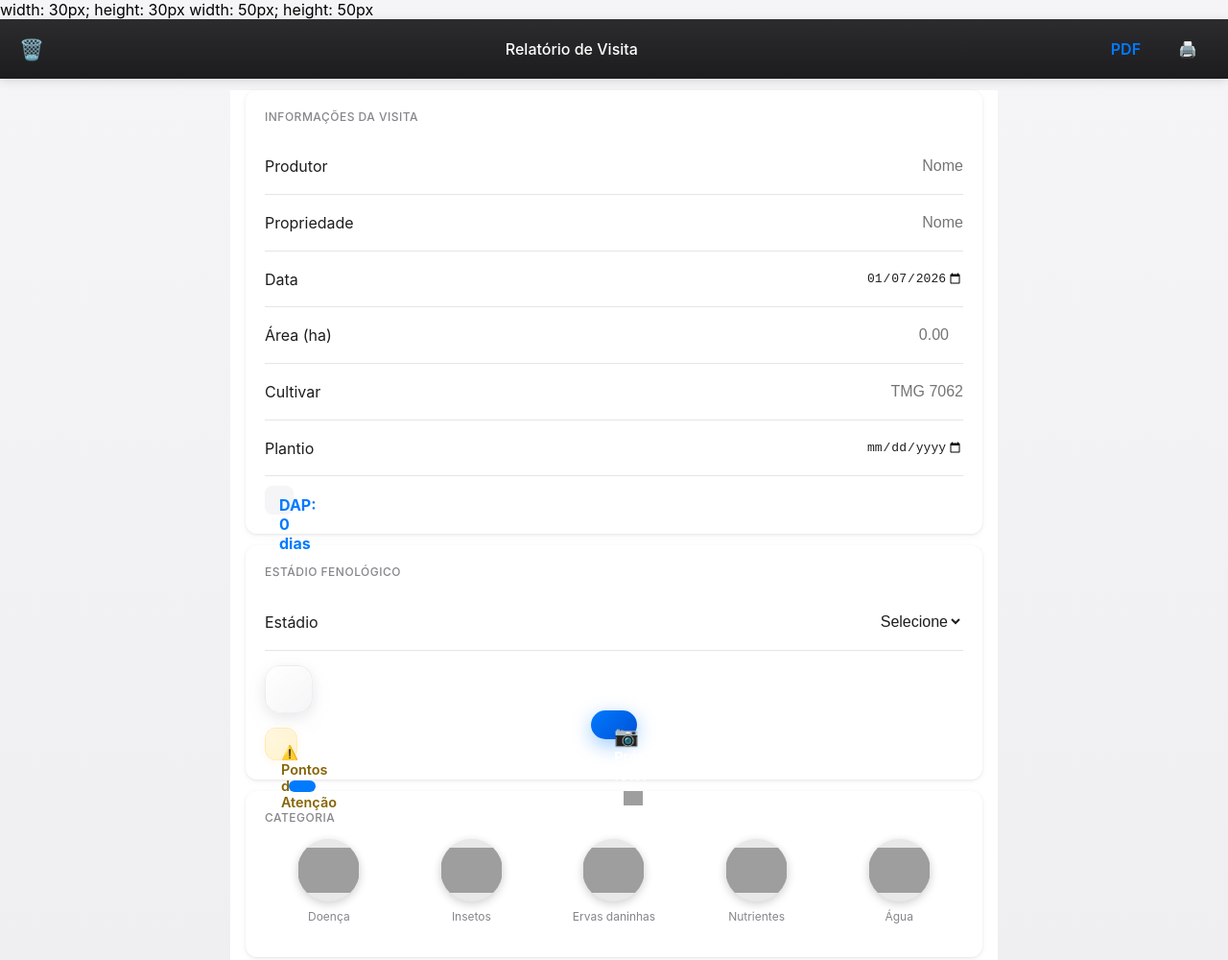
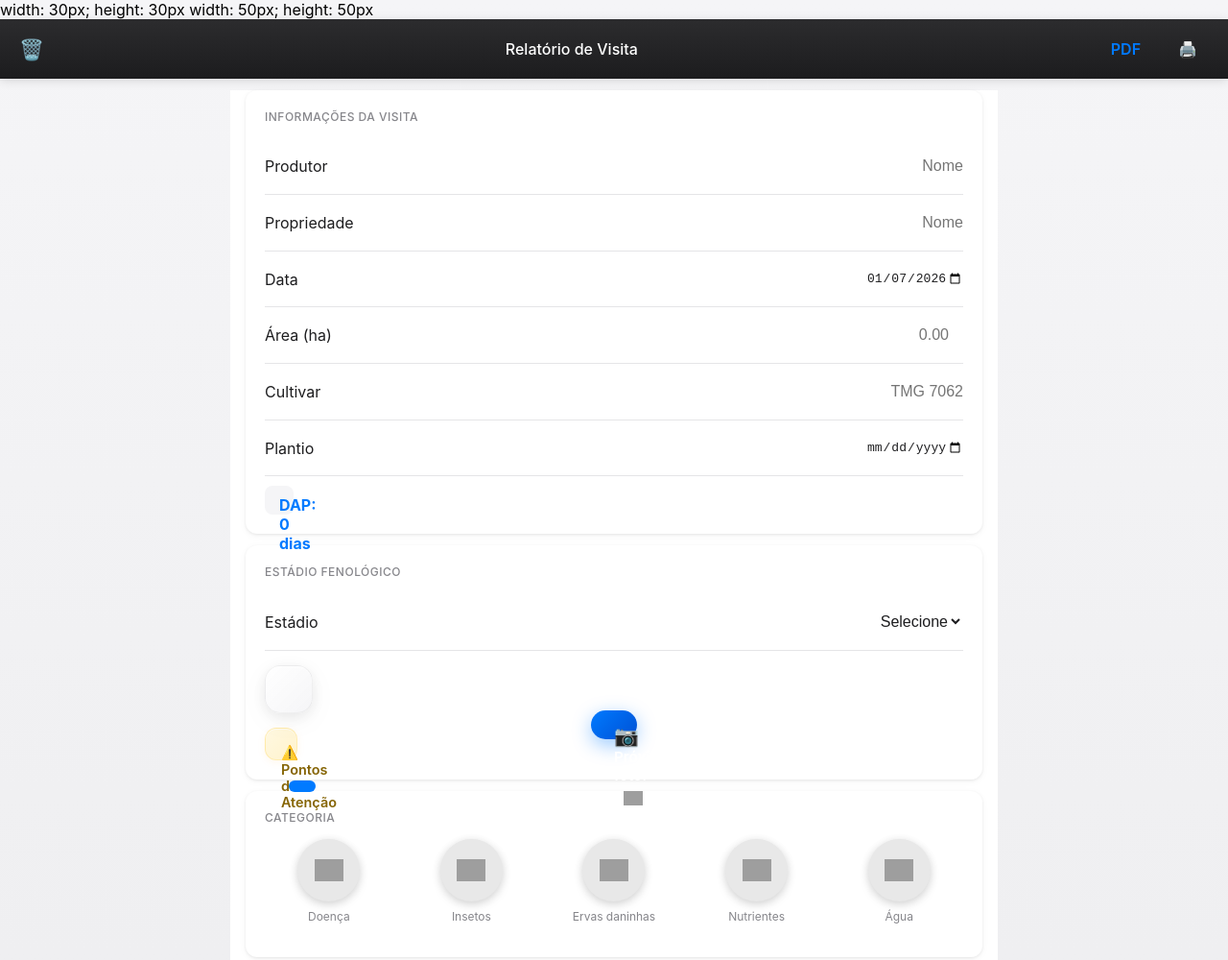
Before and after one commit to AfonsoRaudinei/ocorrencia, a plain HTML site: page index.html in a window 1280 px wide. Shown: the top 1000 px of the page at 96% size. Drawn offline with nearby package versions, Linux system fonts and the light colour scheme; grey boxes are pictures that could not be loaded.

Commit message:
Update index.html

```diff
--- a/index.html
+++ b/index.html
@@ -273,7 +273,7 @@ width: 30px; height: 30px    width: 50px; height: 50px<!DOCTYPE html>
 width: 55px;
             height: 55px;
             object-fit: contain;
-            width: 63px; height: 63px;
+            width: 30px; height: 30px;
         }
 
         /* Unselected state - gray/muted */
```
